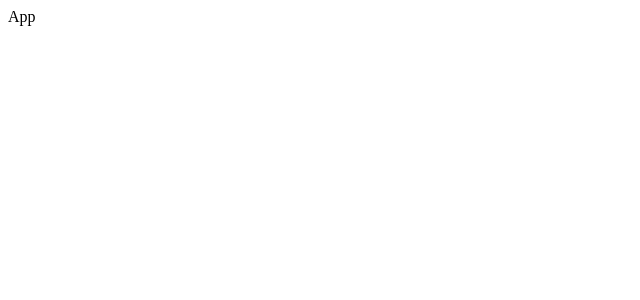
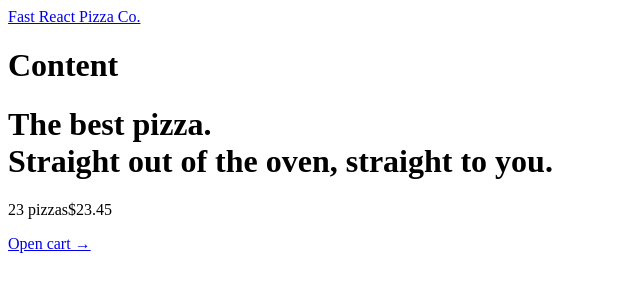
Before and after one commit to Mahm0udAbbas/pizza-app, a React (Vite) app: page / in a window 1280 px wide. Shown: the top 300 px of the page, without its empty margins (0-640 px from the left). Built offline with nearby package versions, Linux system fonts and the light colour scheme.

Commit message:
add AppLayout component to form the layout of the web site

```diff
--- a/package.json
+++ b/package.json
@@ -11,7 +11,8 @@
   },
   "dependencies": {
     "react": "^18.2.0",
-    "react-dom": "^18.2.0"
+    "react-dom": "^18.2.0",
+    "react-router-dom": "^6.23.1"
   },
   "devDependencies": {
     "@types/react": "^18.2.66",
--- a/src/App.jsx
+++ b/src/App.jsx
@@ -1,3 +1,36 @@
+import { RouterProvider, createBrowserRouter } from "react-router-dom";
+import Home from "./ui/Home";
+import Menu from "./features/menu/Menu";
+import Cart from "./features/cart/Cart";
+import CreateOrder from "./features/order/CreateOrder";
+import Order from "./features/order/Order";
+import AppLayout from "./ui/AppLayout";
 export default function App() {
-  return <div>App</div>;
+  const rounter = createBrowserRouter([
+    {
+      element: <AppLayout />,
+
+      children: [
+        { path: "/", element: <Home /> },
+        {
+          path: "/menu",
+          element: <Menu />,
+        },
+        {
+          path: "/cart",
+          element: <Cart />,
+        },
+        {
+          path: "/order/new",
+          element: <CreateOrder />,
+        },
+        {
+          path: "/order/:orderId",
+          element: <Order />,
+        },
+      ],
+    },
+  ]);
+
+  return <RouterProvider router={rounter} />;
 }
--- a/src/features/cart/CartOverview.jsx
+++ b/src/features/cart/CartOverview.jsx
@@ -1,3 +1,5 @@
+import { Link } from "react-router-dom";
+
 function CartOverview() {
   return (
     <div>
@@ -5,7 +7,7 @@
         <span>23 pizzas</span>
         <span>$23.45</span>
       </p>
-      <a href="#">Open cart &rarr;</a>
+      <Link to="cart">Open cart &rarr;</Link>
     </div>
   );
 }
--- /dev/null
+++ b/src/ui/AppLayout.jsx
@@ -0,0 +1,16 @@
+import { Outlet } from "react-router-dom";
+import CartOverview from "../features/cart/CartOverview";
+import Header from "./Header";
+
+export default function AppLayout() {
+  return (
+    <div>
+      <Header />
+      <main>
+        <h1>Content</h1>
+        <Outlet />
+      </main>
+      <CartOverview />
+    </div>
+  );
+}
--- /dev/null
+++ b/src/ui/Header.jsx
@@ -0,0 +1,9 @@
+import { Link } from "react-router-dom";
+
+export default function Header() {
+  return (
+    <header>
+      <Link to="/">Fast React Pizza Co.</Link>
+    </header>
+  );
+}
```
Also changed, not shown: 1 other file (tests, documents, lock files or other folders).
